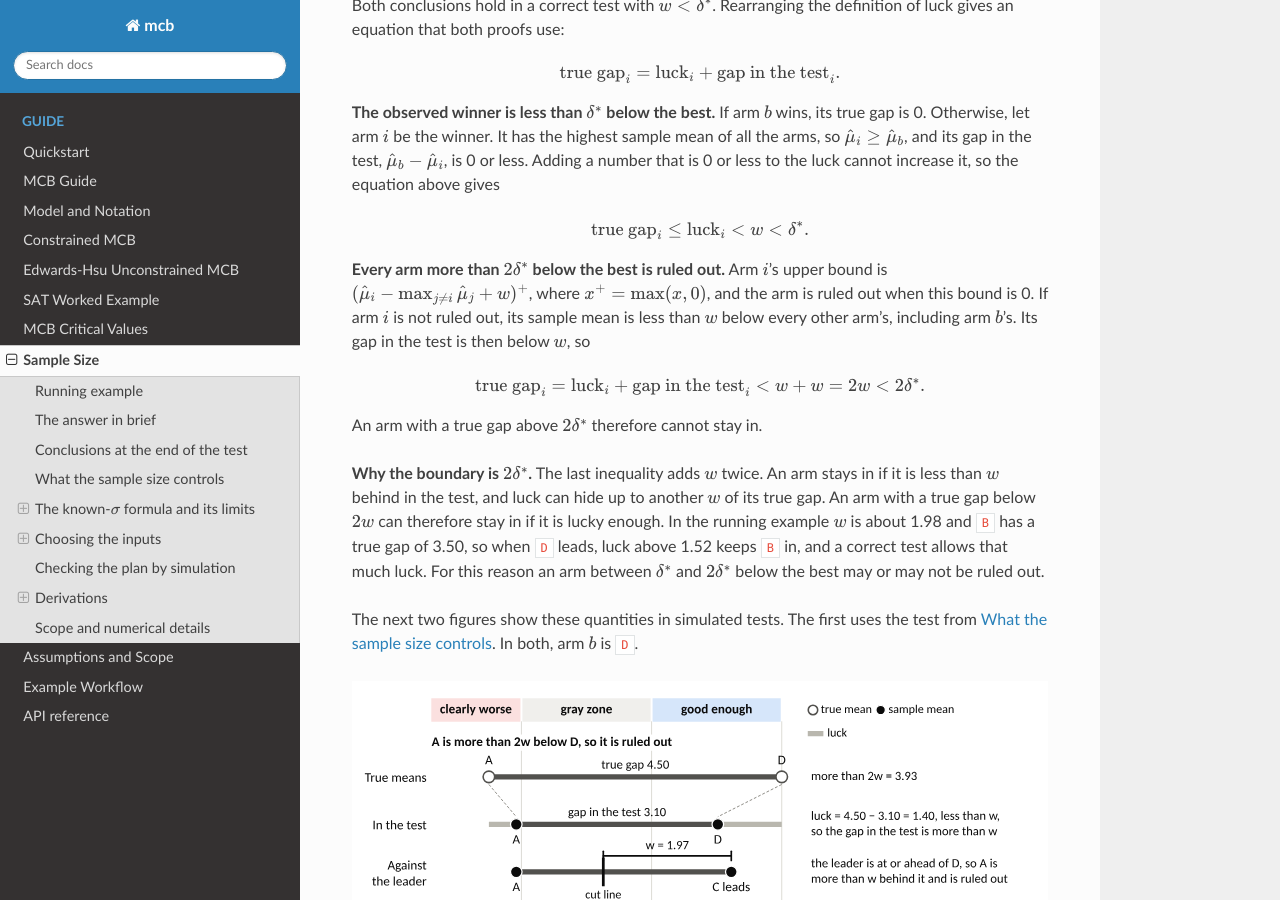
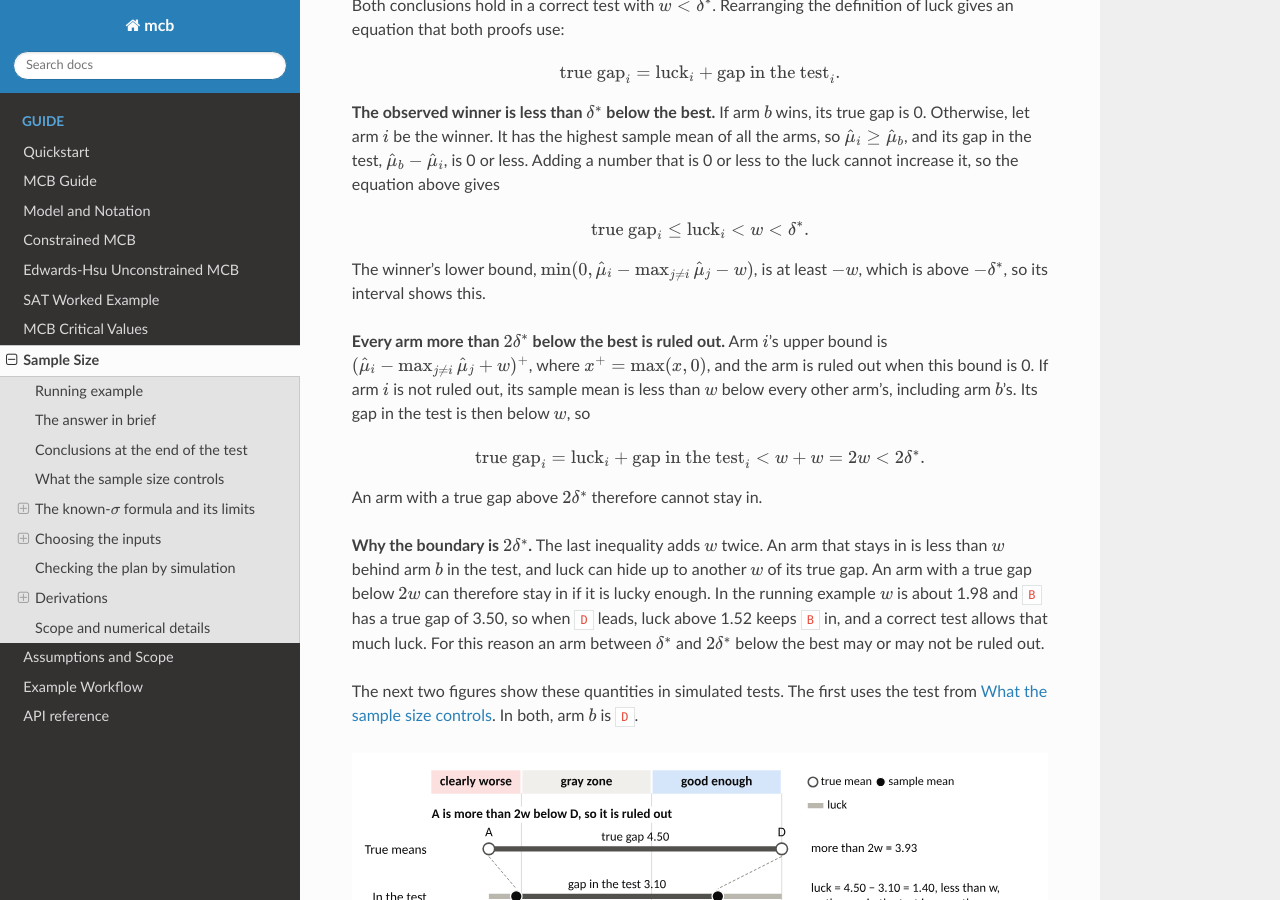
Before and after one commit to johnswyou/mcb, a Sphinx documentation site: the page built from docs/sample_size.md, in a window 1280 px wide and 900 px high, scrolled down 9231 px. Built offline with Sphinx 7.4.7 and the Read the Docs theme 3.1.0, drawn with Linux system fonts in a browser that asks for light colours; some of the changed text lies outside the part shown.

Commit message:
Align the sample-size guide with Hsu's Appendix C
State 2 delta_star as the counterpart to a minimum detectable effect,
as in Appendix C.4. Show that the winner's lower bound is above
-delta_star, correct the condition for an arm to stay in, and say that
the 1 - alpha cap applies to the computed probability.

Co-Authored-By: Claude Opus 5.5 <noreply@anthropic.com>

```diff
--- a/docs/sample_size.md
+++ b/docs/sample_size.md
@@ -109,7 +109,7 @@ Sixteen simulated tests with 3797 users per arm. Each gray bar ends at that test
 
 Both conclusions hold when $w < \delta^*$ and an event called the *correctness event* occurs. [Derivations](#derivations) defines this event and gives the proof. The event has probability exactly $1 - \alpha$ and implies that every interval is correct. Hsu calls the probability that the intervals are correct and $w < \delta^*$ the probability of *correct and useful* inference. `mcb` computes it using the correctness event, and the sample-size functions find the smallest $n$ at which it reaches `target`. Intervals can also be correct without the event, so the computed probability is a lower bound and the plan is conservative.
 
-Because the correctness event has probability $1 - \alpha$, the probability of correct and useful inference is always below $1 - \alpha$ and approaches it as $n$ grows. `target` must therefore be below $1 - \alpha$; otherwise the functions raise `ValueError`. With $\alpha = 0.05$, Hsu's example uses a target of 0.90.
+Because the correctness event has probability $1 - \alpha$, the computed probability is always below $1 - \alpha$ and approaches it as $n$ grows. `target` must therefore be below $1 - \alpha$; otherwise the functions raise `ValueError`. With $\alpha = 0.05$, Hsu's example uses a target of 0.90.
 
 ## The known-$\sigma$ formula and its limits
 
@@ -275,6 +275,8 @@ $$
 \text{true gap}_i \le \text{luck}_i < w < \delta^*.
 $$
 
+The winner's lower bound, $\min(0, \hat{\mu}_i - \max_{j \neq i}\hat{\mu}_j - w)$, is at least $-w$, which is above $-\delta^*$, so its interval shows this.
+
 **Every arm more than $2\delta^*$ below the best is ruled out.** Arm $i$'s upper bound is $(\hat{\mu}_i - \max_{j \neq i}\hat{\mu}_j + w)^+$, where $x^+ = \max(x, 0)$, and the arm is ruled out when this bound is 0. If arm $i$ is not ruled out, its sample mean is less than $w$ below every other arm's, including arm $b$'s. Its gap in the test is then below $w$, so
 
 $$
@@ -283,7 +285,7 @@ $$
 
 An arm with a true gap above $2\delta^*$ therefore cannot stay in.
 
-**Why the boundary is $2\delta^*$.** The last inequality adds $w$ twice. An arm stays in if it is less than $w$ behind in the test, and luck can hide up to another $w$ of its true gap. An arm with a true gap below $2w$ can therefore stay in if it is lucky enough. In the running example $w$ is about 1.98 and `B` has a true gap of 3.50, so when `D` leads, luck above 1.52 keeps `B` in, and a correct test allows that much luck. For this reason an arm between $\delta^*$ and $2\delta^*$ below the best may or may not be ruled out.
+**Why the boundary is $2\delta^*$.** The last inequality adds $w$ twice. An arm that stays in is less than $w$ behind arm $b$ in the test, and luck can hide up to another $w$ of its true gap. An arm with a true gap below $2w$ can therefore stay in if it is lucky enough. In the running example $w$ is about 1.98 and `B` has a true gap of 3.50, so when `D` leads, luck above 1.52 keeps `B` in, and a correct test allows that much luck. For this reason an arm between $\delta^*$ and $2\delta^*$ below the best may or may not be ruled out.
 
 The next two figures show these quantities in simulated tests. The first uses the test from [What the sample size controls](#what-the-sample-size-controls). In both, arm $b$ is `D`.
 
```
Also changed, not shown: other parts of docs/sample_size.md (+1 -1 lines).
